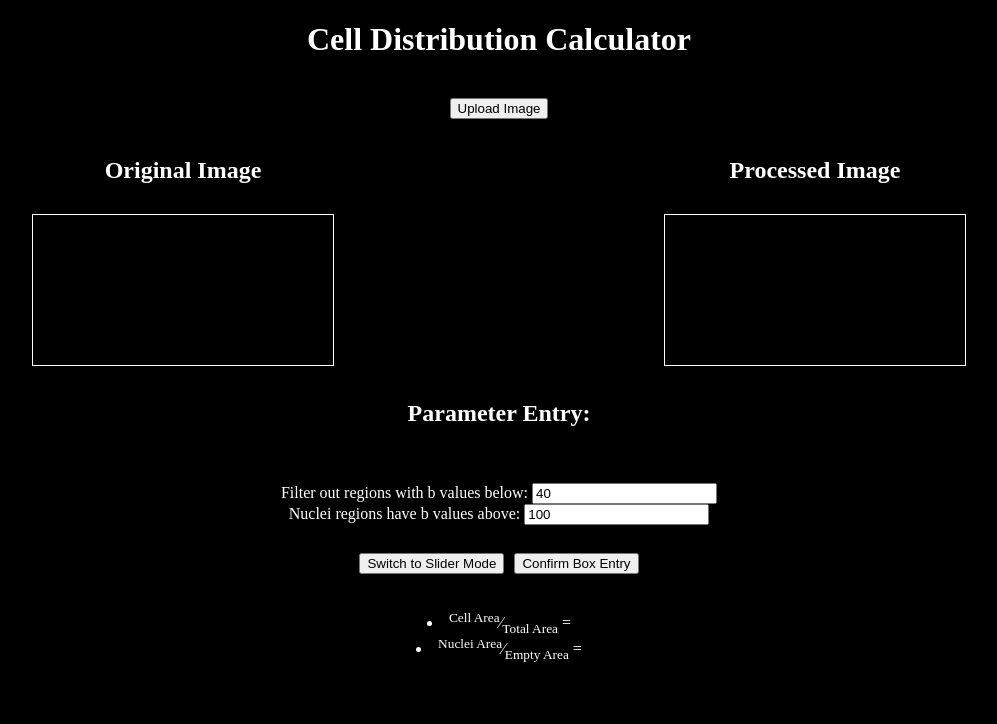
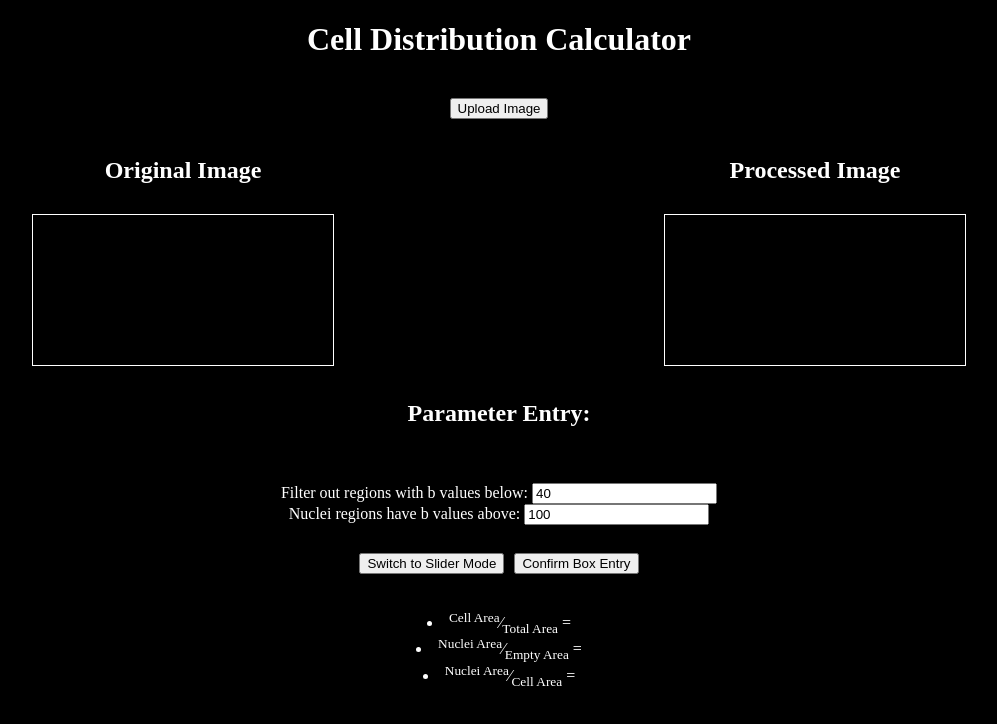
Before and after one commit to victorlu2220/cell-dispersion-calculator, a plain HTML site: page index.html in a window 1280 px wide. Shown: the whole page, without its empty margins (141-1138 px from the left). Drawn offline with Linux system fonts and the light colour scheme.

Commit message:
Update index.html

```diff
--- a/index.html
+++ b/index.html
@@ -68,7 +68,8 @@
     <div id="results">
         <br>
         <li><sup>Cell Area</sup>&frasl;<sub>Total Area</sub> = <span id="cell_per_area"></span></li>
-        <li><sup>Nuclei Area</sup>&frasl;<sub>Empty Area</sub> = <span id="cell_to_empty"></span></li>
+        <li><sup>Nuclei Area</sup>&frasl;<sub>Empty Area</sub> = <span id="nuclei_to_empty"></span></li>
+        <li><sup>Nuclei Area</sup>&frasl;<sub>Cell Area</sub> = <span id="nuclei_to_cell"></span></li>
     </div>
     <br>
     <script src="image processor.js"></script>
```
